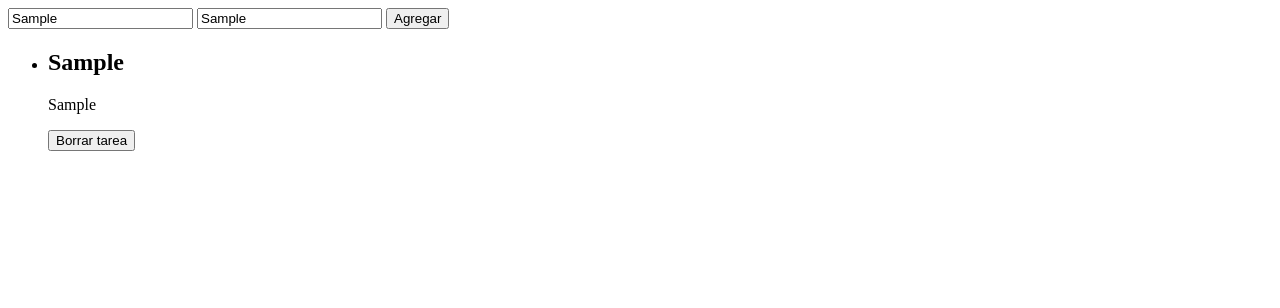
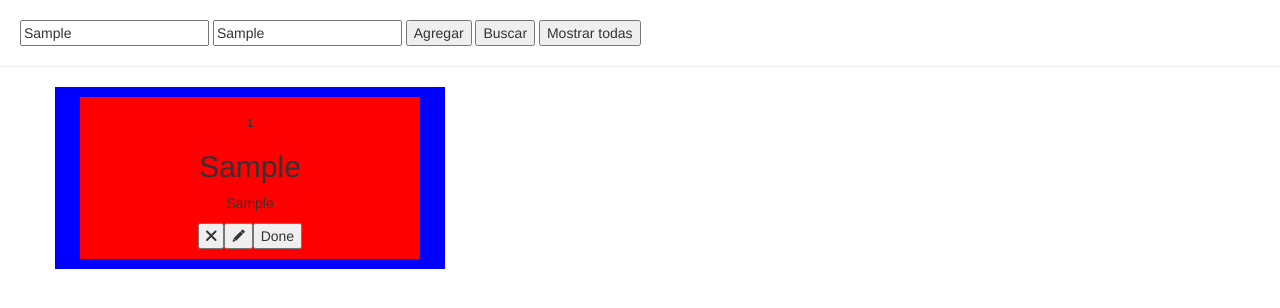
Before and after one commit to Iangawianski/ToDo-List, a plain HTML site: page index.html in a window 1280 px wide. Both pictures are taken after typing "Sample", "Sample" into the empty fields and a click on the button "Agregar". Drawn offline with nearby package versions, Linux system fonts and the light colour scheme.

Commit message:
new commit

```diff
--- a/index.html
+++ b/index.html
@@ -3,18 +3,27 @@
 <head>
 	<meta charset="utf-8">
 	<title>Workshop</title>
-
+	<link rel="stylesheet" href="https://maxcdn.bootstrapcdn.com/bootstrap/3.3.7/css/bootstrap.min.css" integrity="sha384-BVYiiSIFeK1dGmJRAkycuHAHRg32OmUcww7on3RYdg4Va+PmSTsz/K68vbdEjh4u" crossorigin="anonymous">
+	<link rel="stylesheet" type="text/css" href="http://code.ionicframework.com/ionicons/2.0.1/css/ionicons.min.css">
+	<link rel="stylesheet" type="text/css" href="style.css">
 </head>
 <body>
+	<header>
+			<input type="text" class="a-titulo" placeholder="Titulo">
+			<input type="text" class="a-descripcion" placeholder="Descripcion">
+			<button class="agregar">Agregar</button>
+			<button class="buscar">Buscar</button>
+			<button class="mostrar">Mostrar todas</button>
+	</header>
+	<hr>
+	<div class="container">
+		<div class="row">
+			<div class="col-md-4 lista1">
 
-	<input type="text" class="a-titulo" placeholder="Titulo">
-	<input type="text" class="a-descripcion" placeholder="Descripcion">
+			</div>
+		</div>
+	</div>
 
-	<button class="agregar">Agregar</button>
-
-	<ul>
-
-	</ul>
 
 <script src="scripts.js"></script>
 </body>
--- a/scripts.js
+++ b/scripts.js
@@ -1,52 +1,116 @@
 
+var tareas = [];
+var id = 0;
 var inputTitulo = document.querySelector(".a-titulo");
 var inputDescripcion = document.querySelector(".a-descripcion");
 var botonAgregar = document.querySelector(".agregar");
+var botonBuscar = document.querySelector(".buscar");
+var botonMostrarTodas = document.querySelector(".mostrar");
 
-
-function Tarea (titulo, descripcion) {
+function Tarea (titulo, descripcion, id) {
     this.titulo = titulo;
     this.descripcion = descripcion;
+    this.id = id;
     this.contenedor;
 }
 
 function Lista (){
-    this.ul = document.querySelector("ul");
+    this.divLista = document.querySelector(".lista1");
+    this.inicializar = function (tarea, lista) {
+    	var lista = this;
+
+		botonAgregar.addEventListener("click", function() {
+			lista.agregarTarea();
+		})
+
+		botonBuscar.addEventListener("click", function () {
+			lista.buscarTarea(lista);
+		});
+
+		botonMostrarTodas.addEventListener("click", function () {
+			lista.divLista.innerHTML = "";
+
+			for (tarea in tareas) {
+				lista.imprimirTarea(tareas[tarea], lista);
+			}
+
+		});
+    }
     this.agregarTarea = function () {
         var lista = this;
 
+        id++
         var titulo = inputTitulo.value;
         var descripcion = inputDescripcion.value;
 
-        var tarea = new Tarea (titulo, descripcion);
+        var tarea = new Tarea (titulo, descripcion, id);
 
-        var li = document.createElement("LI");
+        tareas.push(tarea);
+
+        lista.imprimirTarea(tarea, this);
+
+    };
+    this.imprimirTarea = function (tarea, lista) {
+    	var h6 = document.createElement("H6");
+		var li = document.createElement("DIV");
 		var h2 = document.createElement("H2");
 		var p = document.createElement("P");
 		var botonBorrar = document.createElement("BUTTON");
+		var botonEditar = document.createElement("BUTTON");
+		var botonCompletado = document.createElement("BUTTON");
 
-        botonBorrar.innerText = "Borrar tarea";
+		h6.innerText = tarea.id;
+		li.classList.add("tarea");
+		li.classList.add("text-center");
+		botonEditar.innerHTML = "<span class='ion-edit'></span>";
+		botonBorrar.innerHTML = "<span class='ion-close-round'></span>";
+		botonCompletado.innerText = "Done";
 		h2.innerText = tarea.titulo;
 		p.innerText = tarea.descripcion;
 
+		li.appendChild(h6);
 		li.appendChild(h2);
 		li.appendChild(p);
 		li.appendChild(botonBorrar);
+		li.appendChild(botonEditar);
+		li.appendChild(botonCompletado);
 
 		tarea.contenedor = li;
 
-        this.ul.appendChild(li);
+		miLista.divLista.appendChild(li);
 
+		botonCompletado.addEventListener("click", function() {
+			li.classList.toggle("completado");
+		})
 
 		botonBorrar.addEventListener("click", function() {
-            lista.ul.removeChild(tarea.contenedor);
+		    lista.divLista.removeChild(tarea.contenedor);
 		})
+
+		botonEditar.addEventListener("click", function() {
+			h2.innerText = prompt("Editar titulo");
+		    p.innerText = prompt("Editar descripcion");
+		})
+    };
+    this.buscarTarea = function (lista) {
+    	var idABuscar = parseInt(prompt("Decime el ID."));
+
+		lista.divLista.innerHTML = "";
+
+		for (tarea in tareas) {
+			if (tareas[tarea].id === idABuscar) {
+				var tareaAMostrar = tareas[tarea];
+				console.log(tareaAMostrar);
+			}
+	 	}
+
+		if (tareaAMostrar) {
+			lista.imprimirTarea(tareaAMostrar, lista);
+		} else {
+			alert("No existe!");
+		}
     }
 }
 
 var miLista = new Lista();
-
-
-botonAgregar.addEventListener("click", function() {
-			miLista.agregarTarea();
-		})
+miLista.inicializar();
--- /dev/null
+++ b/style.css
@@ -0,0 +1,21 @@
+header {
+	padding: 20px;
+}
+
+hr {
+	margin-top: 0px;
+}
+
+.lista1 {
+	background-color: blue;
+}
+
+.tarea {
+	background-color: red;
+	margin: 10px;
+	padding: 10px;
+}
+
+.completado {
+	background-color: green;
+}
```
Lines whose indentation alone changed are shown as unchanged.
